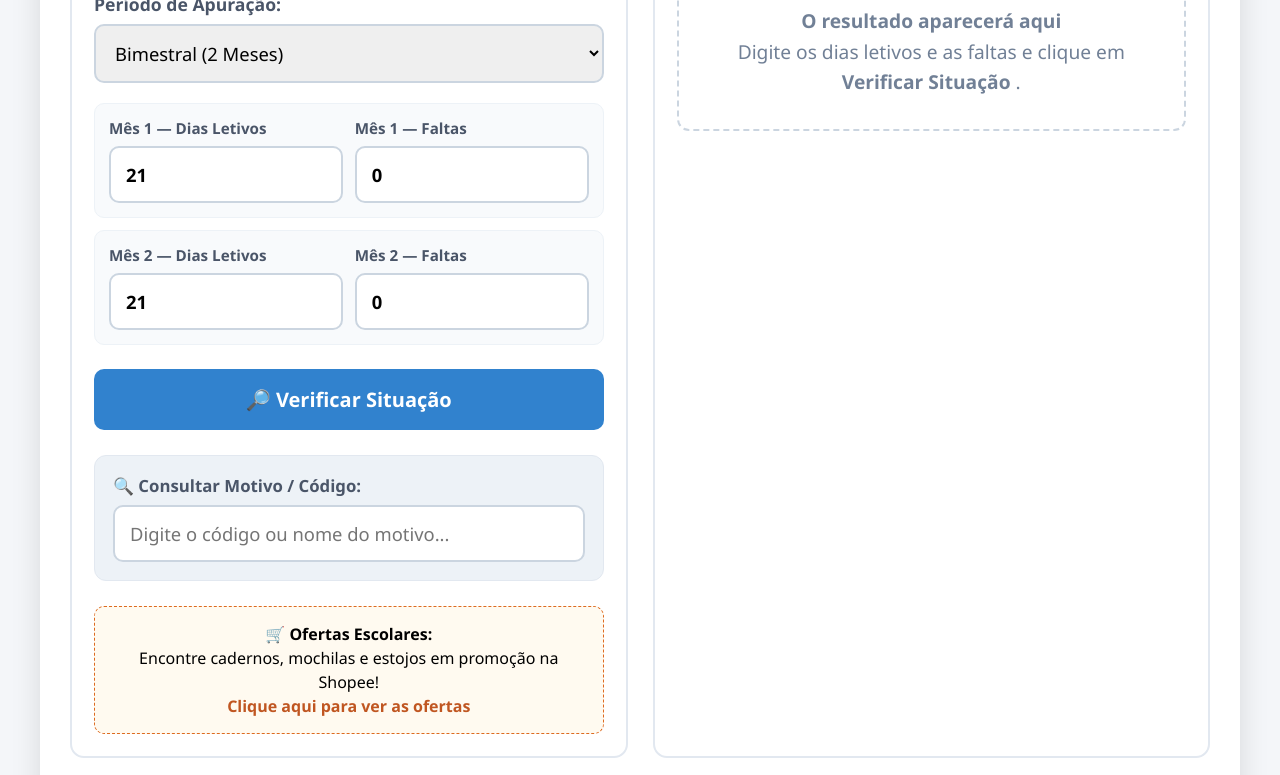
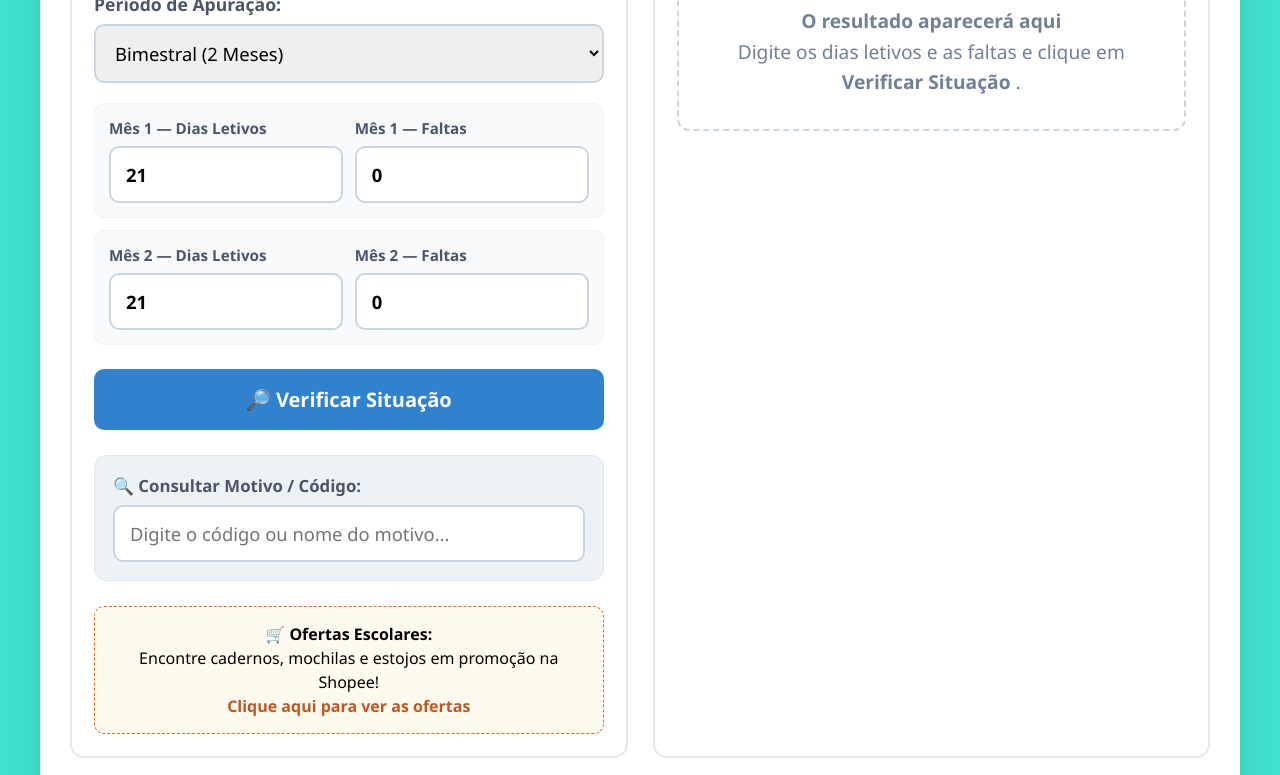
Before and after one commit to wildescosta-cmd/Verificador-de-Frequ-ncia-Escolar, a plain HTML site: page index.html in a window 1280 px wide. Shown: the part 359-1134 px from the top of the page. Drawn offline with Linux system fonts and the light colour scheme.

```diff
--- a/index.html
+++ b/index.html
@@ -29,7 +29,7 @@
 
         body {
 
-            background-color: #f4f6f9;
+            background-color: #40E0D0;
 
             display: flex;
 
```
